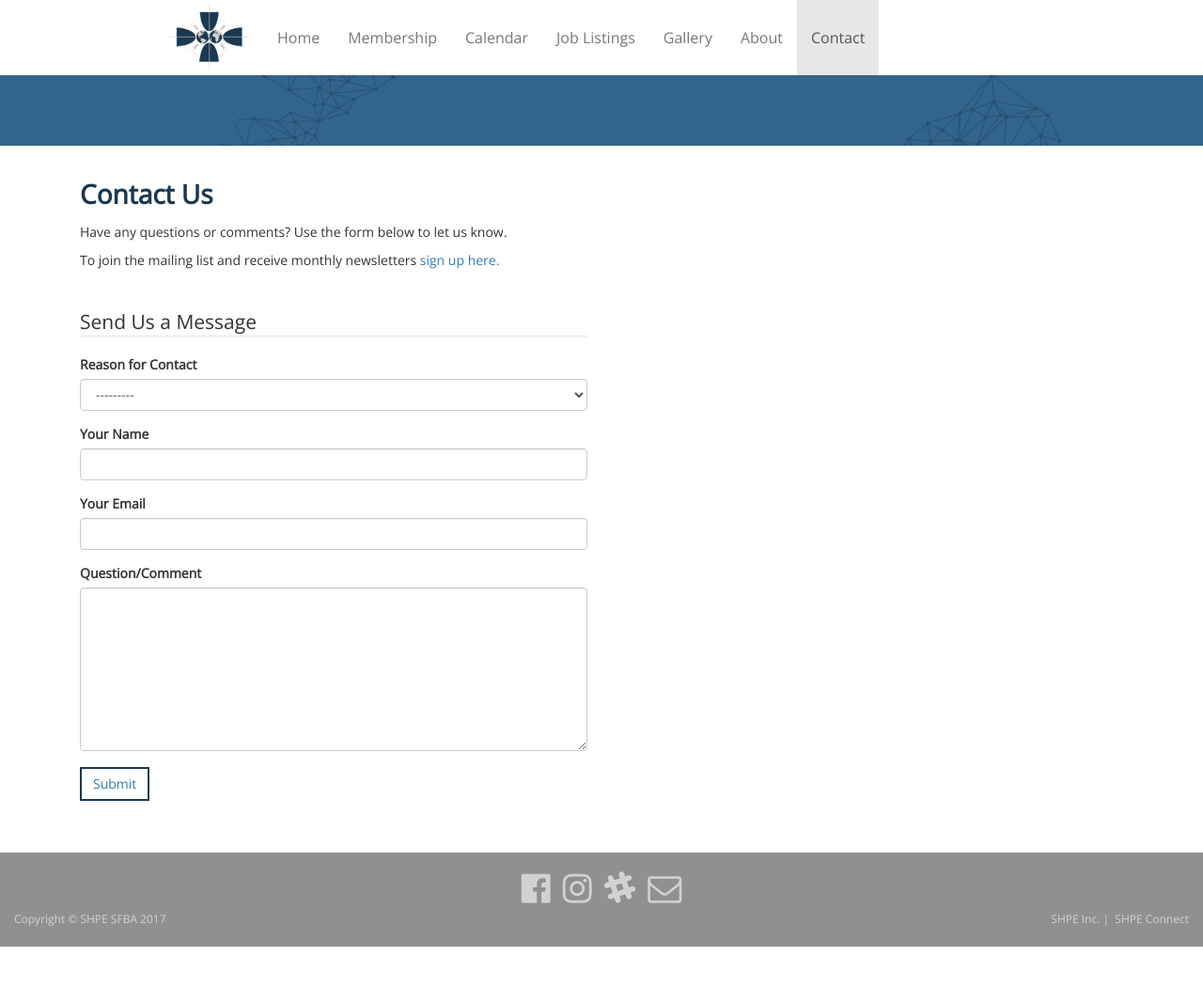
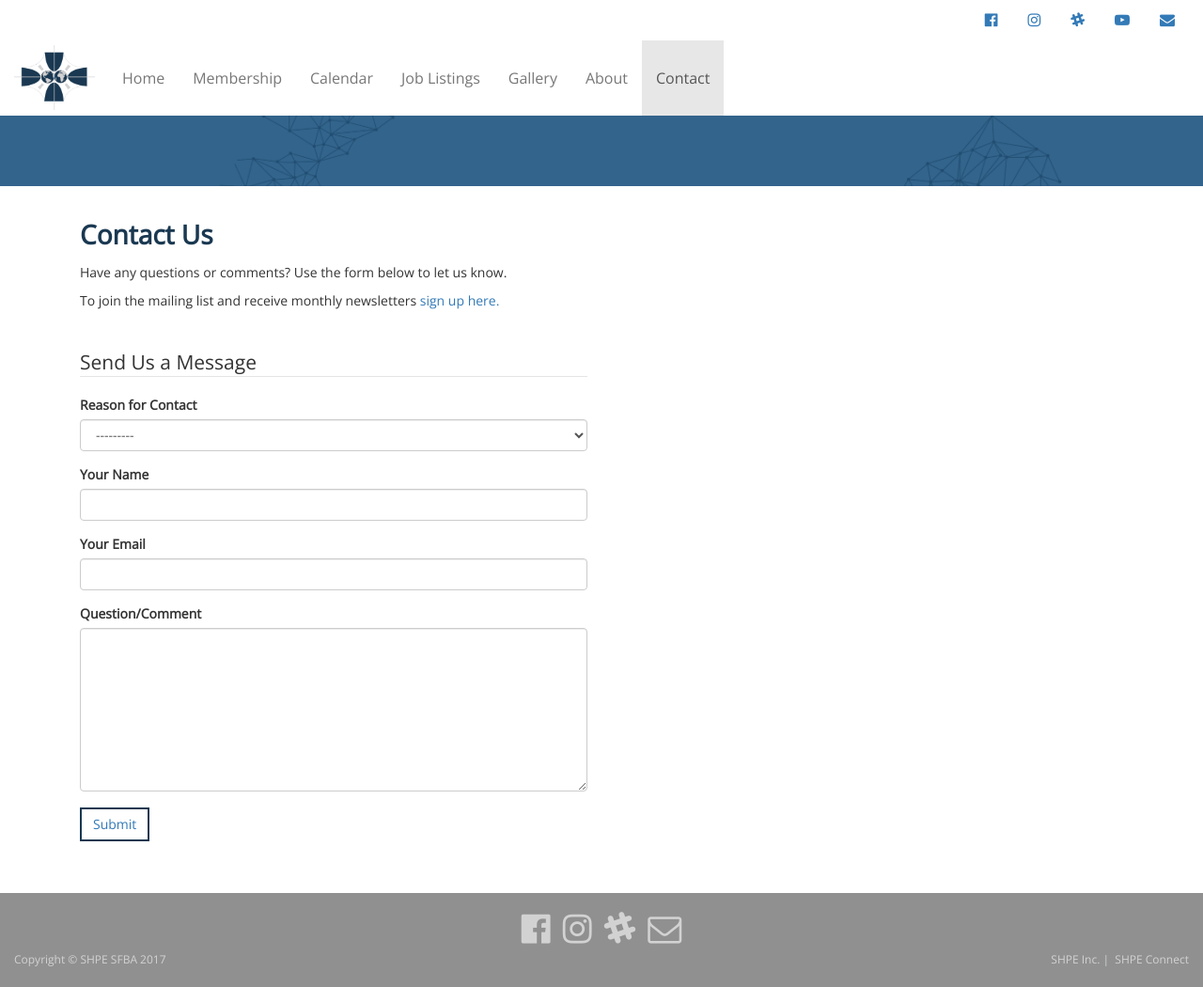
Before and after one commit to shpe-sfba/shpesfba, a Django app: page /contact/ in a window 1280 px wide. Shown: the whole page at 94% size. Before the commit the page ends 1007 px from the top, so only its background shows below. Run offline with Django 3.2, Linux system fonts and the light colour scheme; data that the repository does not hold is empty; some libraries are stand-ins or nearby versions; some web fonts are replaced.

Commit message:
Add social icons to nav

```diff
--- a/shpesfba/templates/shpesfba/base.html
+++ b/shpesfba/templates/shpesfba/base.html
@@ -16,8 +16,21 @@
     {% endblock %}
 </head>
 <body>
+    <div class="container-fluid">
+        <div class="row">
+            <div class="col-sm-12">
+                <div class="pull-right">
+                    <ul class="nav nav-pills">
+                        <li><a href="https://www.facebook.com/groups/120819351271743/" target="_blank"><i class="fa fa-facebook-official" aria-hidden="true"></i></a></li>
+                        <li><a href="https://www.instagram.com/shpesfba/" target="_blank"><i class="fa fa-instagram" aria-hidden="true"></i></a></li>
+                        <li><a href="https://join.slack.com/t/shpe-sfba/shared_invite/MjI0OTQ2MDAxOTc0LTE1MDIyNDUxNTctMGRkZDRiYmJlNg" target="_blank"><i class="fa fa-slack" aria-hidden="true"></i></a></li>
+                        <li><a href="https://www.youtube.com/channel/UC0QS07EGUIa1ZIsyjAJtBfg" target="_blank"><i class="fa fa-youtube-play" aria-hidden="true"></i></a></li>
+                        <li><a href="{% url "contact" %}" target="_blank"><i class="fa fa-envelope" aria-hidden="true"></i></a></li>
+                    </ul>
+                </div>
+            </div>
+        </div>
         <nav role="navigation" class="navbar navbar-default" id="shpenavbar">
-    <div class="container-fluid">
             <div class="navbar-header">
                 <button type="button" data-toggle="collapse" data-target="#navbar-collapsable"
                         class="navbar-toggle collapsed" aria-expanded="false"><span class="sr-only">Toggle navigation</span><span
@@ -39,8 +52,8 @@
                     <li class="{% nav_active 'contact' 'active' %}"><a href="{% url "contact" %}">Contact</a></li>
                 </ul>
             </div>
+        </nav>
     </div>
-</nav>
 
 {% block content %}
 {% endblock %}
```
Lines whose indentation alone changed are shown as unchanged.
